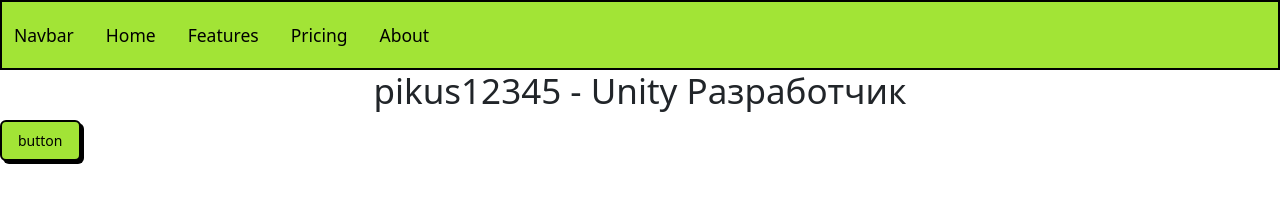
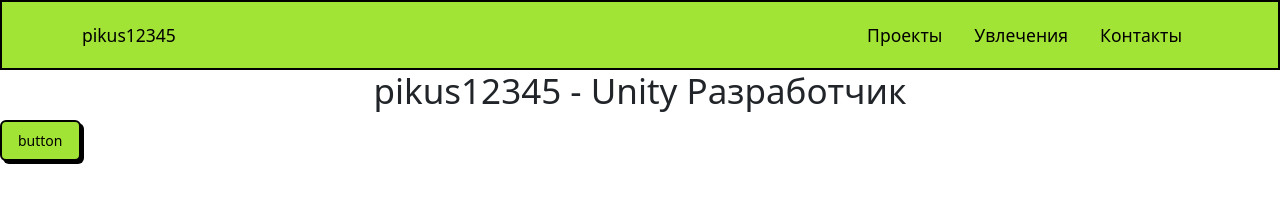
Before and after one commit to pikus12345/pikus12345.github.io, a plain HTML site: page index.html in a window 1280 px wide. Drawn offline with nearby package versions, Linux system fonts and the light colour scheme.

Commit message:
navbar update

```diff
--- a/index.html
+++ b/index.html
@@ -9,31 +9,32 @@
     </head>
     <body>
         <nav class="navbar navbar-expand-lg bg-primary" data-bs-theme="light">
-            <div class="container-fluid">
-                <a class="navbar-brand" href="#">Navbar</a>
-                <button class="navbar-toggler" type="button" data-bs-toggle="collapse" data-bs-target="#navbarColor01" aria-controls="navbarColor01" aria-expanded="false" aria-label="Toggle navigation">
+            <div class="container">
+                <a class="navbar-brand" href="#">pikus12345</a>
+
+                <button class="navbar-toggler" type="button"
+                        data-bs-toggle="collapse"
+                        data-bs-target="#navbarNav">
                     <span class="navbar-toggler-icon"></span>
                 </button>
-                <div class="collapse navbar-collapse" id="navbarColor01">
-                <ul class="navbar-nav me-auto">
+
+                <div class="collapse navbar-collapse" id="navbarNav">
+                    <ul class="navbar-nav ms-auto">
                         <li class="nav-item">
-                    <a class="nav-link active" href="#">Home
-                        <span class="visually-hidden">(current)</span>
-                    </a>
+                            <a class="nav-link" href="#projects">Проекты</a>
                         </li>
                         <li class="nav-item">
-                    <a class="nav-link" href="#">Features</a>
+                            <a class="nav-link" href="#hobbies">Увлечения</a>
                         </li>
                         <li class="nav-item">
-                    <a class="nav-link" href="#">Pricing</a>
-                    </li>
-                    <li class="nav-item">
-                    <a class="nav-link" href="#">About</a>
+                            <a class="nav-link" href="#contacts">Контакты</a>
                         </li>
                     </ul>
                 </div>
             </div>
         </nav>
+
+
         <h1 class="text-center">pikus12345 - Unity Разработчик</h1>
         <button type="button" class="btn btn-primary">button</button>
         <script src="https://cdn.jsdelivr.net/npm/bootstrap@5.3.9/dist/js/bootstrap.bundle.min.js" integrity="sha384-WyOxWvTyr1QaMPfiPJSv76iReVthorl5uWlFtZPyK0IEB0hGzo9y5Bp9mYanr8Bu" crossorigin="anonymous"></script>
```
Lines whose indentation alone changed are shown as unchanged.
